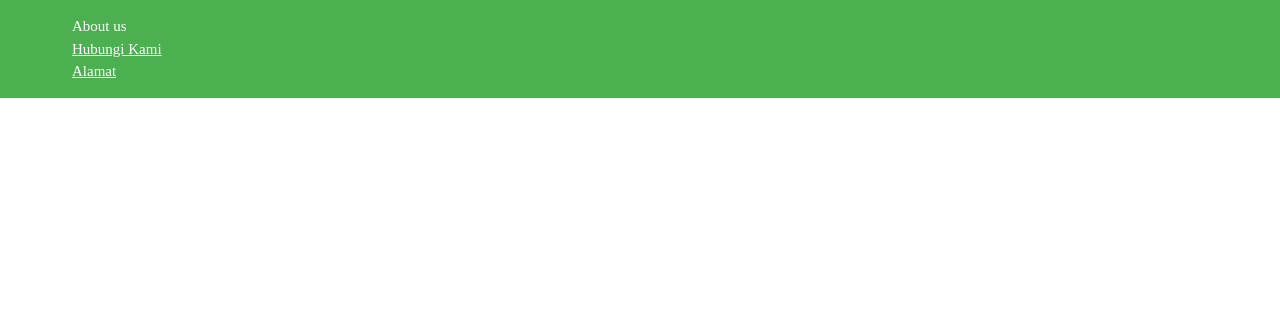
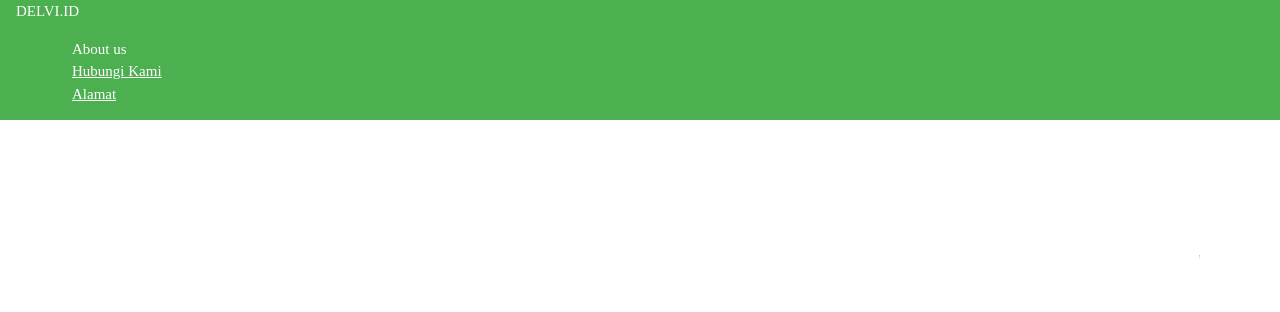
Before and after one commit to Delvira18610042/jadi, a plain HTML site: page index.html in a window 1280 px wide. Shown: the top 312 px of the page. Drawn offline with nearby package versions, Linux system fonts and the light colour scheme.

Commit message:
Update index.html

```diff
--- a/index.html
+++ b/index.html
@@ -9,6 +9,7 @@
   </head>
   <body>
     <div class="w3-container w3-green">
+     <div class="font-size:10vw">DELVI.ID</div>
       <div class="w3-row-padding">
       <div class="w3-third">
         <ul>
```
